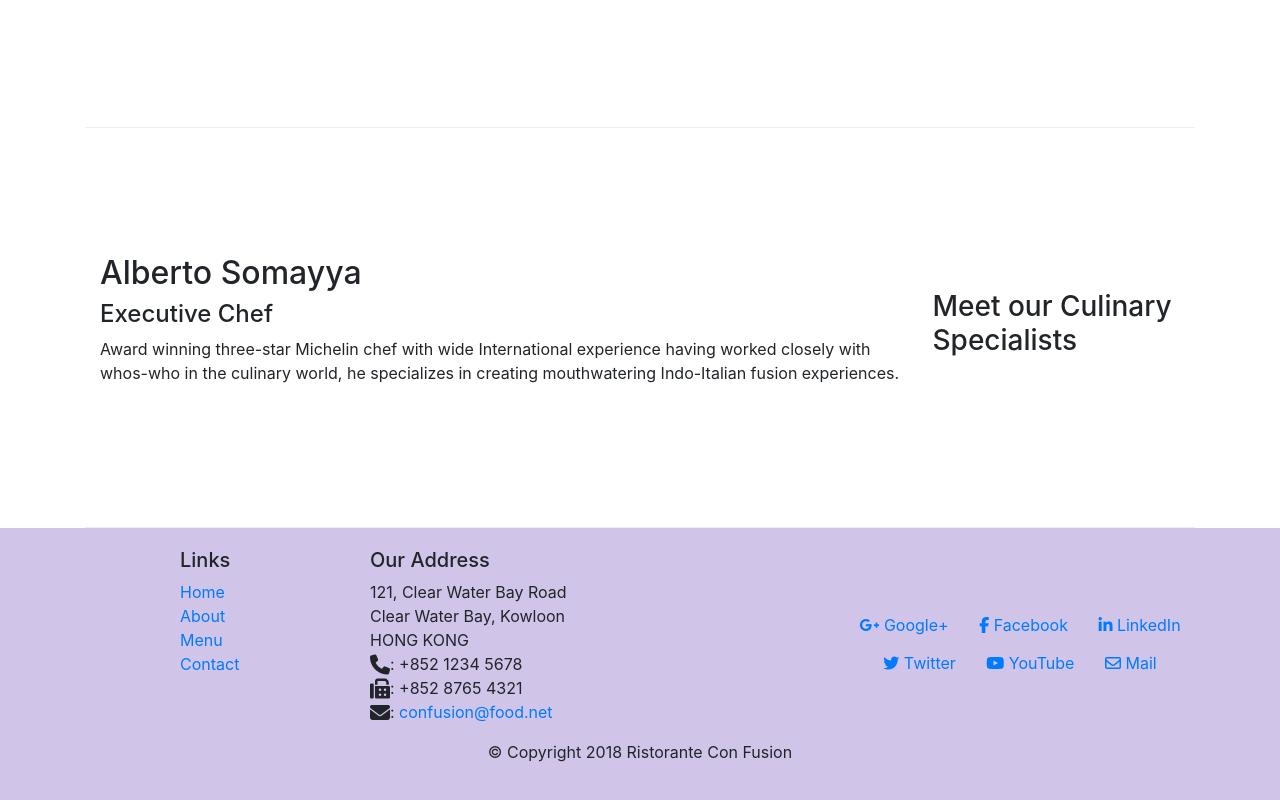
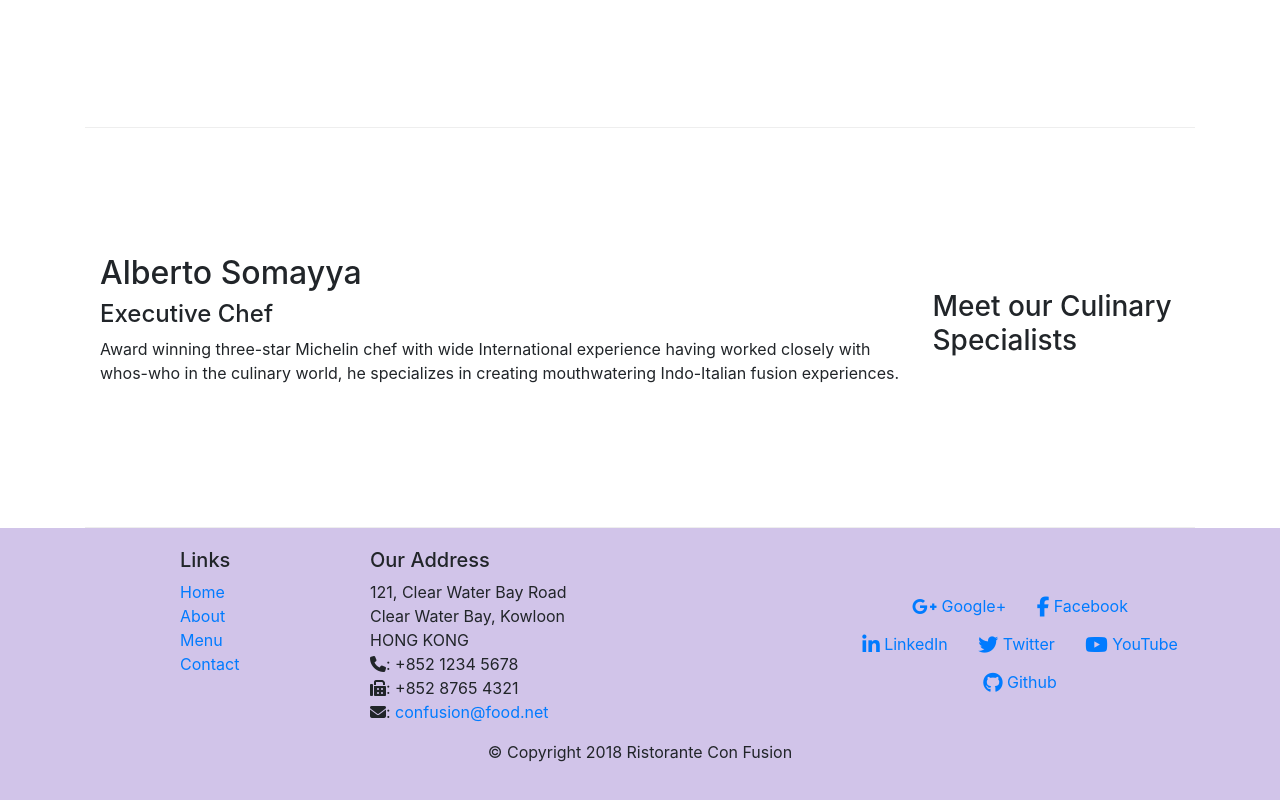
Before and after one commit to domxavier/restaurants_website, a website: page index.html in a window 1280 px wide. Shown: the part 1006-1806 px from the top of the page. Drawn offline with nearby package versions, Linux system fonts and the light colour scheme.

Commit message:
Replaced Mail to Github in social media links div

```diff
--- a/index.html
+++ b/index.html
@@ -29,10 +29,10 @@
             <a class="navbar-brand mr-auto" href="#" style="padding-left: 10px; padding-right: 10px;">Ristorante con Fusion</a>
                 <div class="collapse navbar-collapse" id="Navbar">
                     <ul class="navbar-nav mr-auto">
-                        <li class="nav-item active"><a class="nav-link" href="#"><span class="fa fa-home fa-lg" style="margin: 5px;"></span>Home</a></li>
-                        <li class="nav-item"><a class="nav-link" href="aboutus.html"><span class="fa fa-info fa-lg" style="margin: 5px;"></span>About Us</a></li>
-                        <li class="nav-item"><a class="nav-link" href="#"><span class="fa fa-list fa-lg" style="margin: 5px;"></span>Menu</a></li>
-                        <li class="nav-item"><a class="nav-link"class="nav-link" href="#"><span class="fa fa-address-card fa-lg" style="margin: 5px;"></span>Contact Us</a></li>
+                        <li class="nav-item active"><a class="nav-link" href="#"><span class="fa fa-home fa-lg"></span> Home </a></li>
+                        <li class="nav-item"><a class="nav-link" href="aboutus.html"><span class="fa fa-info fa-lg"></span> About Us </a></li>
+                        <li class="nav-item"><a class="nav-link" href="#"><span class="fa fa-list fa-lg"></span> Menu </a></li>
+                        <li class="nav-item"><a class="nav-link"class="nav-link" href="#"><span class="fa fa-address-card fa-lg"></span> Contact Us </a></li>
                     </ul>
                 </div>
         </div>
@@ -110,19 +110,19 @@
 		              121, Clear Water Bay Road<br>
 		              Clear Water Bay, Kowloon<br>
 		              HONG KONG<br>
-		              <i class="fa fa-phone fa-lg"></i>: +852 1234 5678<br>
-		              <i class="fa fa-fax fa-lg"></i>: +852 8765 4321<br>
-		              <i class="fa fa-envelope fa-lg"></i>: <a href="mailto:confusion@food.net">confusion@food.net</a>
+		              <i class="fa fa-phone"></i>: +852 1234 5678<br>
+		              <i class="fa fa-fax"></i>: +852 8765 4321<br>
+		              <i class="fa fa-envelope"></i>: <a href="mailto:confusion@food.net">confusion@food.net</a>
 		           </address>
                 </div>
                 <div class="col-12 col-sm-4 align-self-center">
                     <div class="text-center">
-                        <a class="btn btn-social-icon btn-google" href="http://google.com/+"><i class="fa fa-google-plus"></i> Google+</a>
-                        <a class="btn btn-social-icon btn-facebook" href="http://www.facebook.com/profile.php?id="><i class="fa fa-facebook"></i> Facebook</a>
-                        <a class="btn btn-social-icon btn-linkedin" href="http://www.linkedin.com/in/"><i class="fa fa-linkedin"></i> LinkedIn</a>
-                        <a class="btn btn-social-icon btn-twitter" href="http://twitter.com/"><i class="fa fa-twitter"></i> Twitter</a>
-                        <a class="btn btn-social-icon btn-youtube" href="http://youtube.com/"><i class="fa fa-youtube"></i> YouTube</a>
-                        <a class="btn btn-social-icon" href="mailto:"><i class="fa fa-envelope-o"></i> Mail</a>
+                        <a class="btn btn-social-icon btn-google" href="http://google.com/+"><i class="fa fa-google-plus  fa-lg"></i> Google+ </a>
+                        <a class="btn btn-social-icon btn-facebook" href="http://www.facebook.com/profile.php?id="><i class="fa fa-facebook  fa-lg"></i> Facebook </a>
+                        <a class="btn btn-social-icon btn-linkedin" href="http://www.linkedin.com/in/"><i class="fa fa-linkedin  fa-lg"></i> LinkedIn </a>
+                        <a class="btn btn-social-icon btn-twitter" href="http://twitter.com/"><i class="fa fa-twitter  fa-lg"></i> Twitter </a>
+                        <a class="btn btn-social-icon btn-youtube" href="http://youtube.com/"><i class="fa fa-youtube  fa-lg"></i> YouTube </a>
+                        <a class="btn btn-social-icon btn-github" href="https://github.com/domxavier/restaurants_website"><i class="fa fa-github fa-lg"></i> Github </a>
                     </div>
                 </div>
            </div>
```
Also changed, not shown: aboutus.html (+13 -13 lines).
